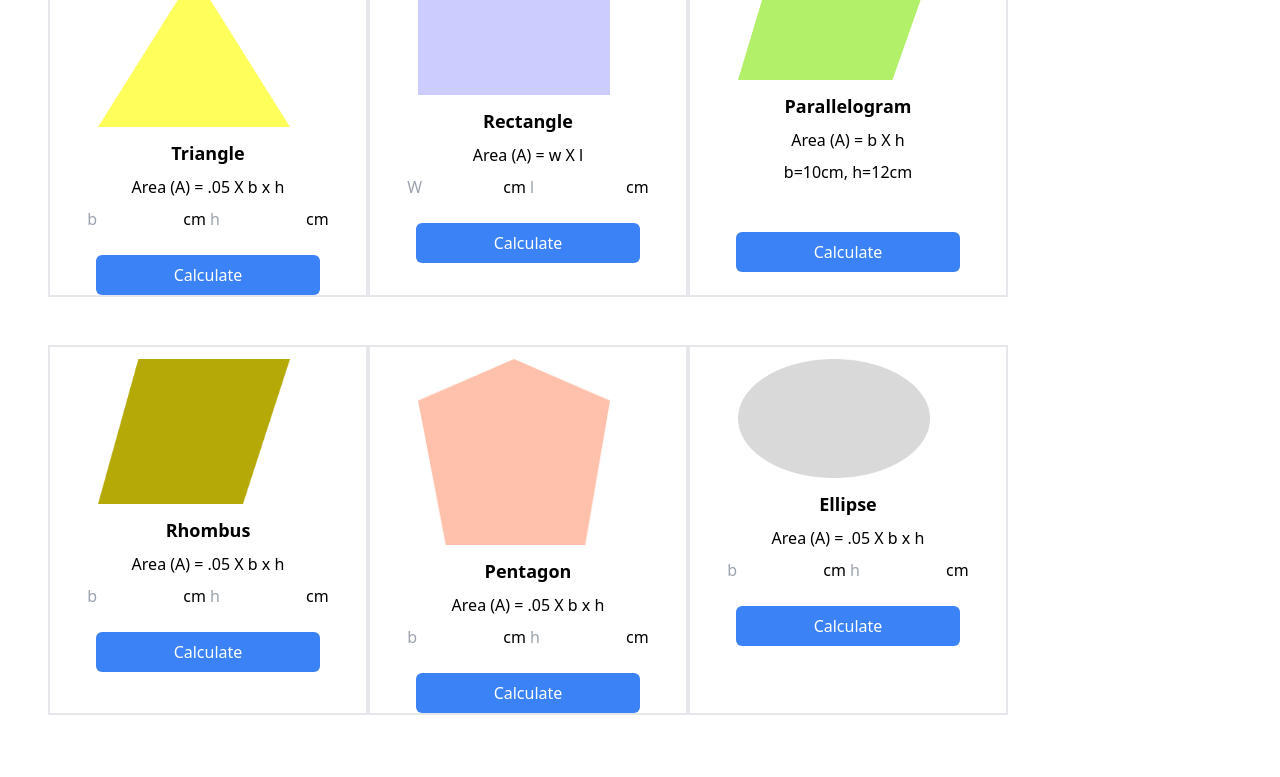
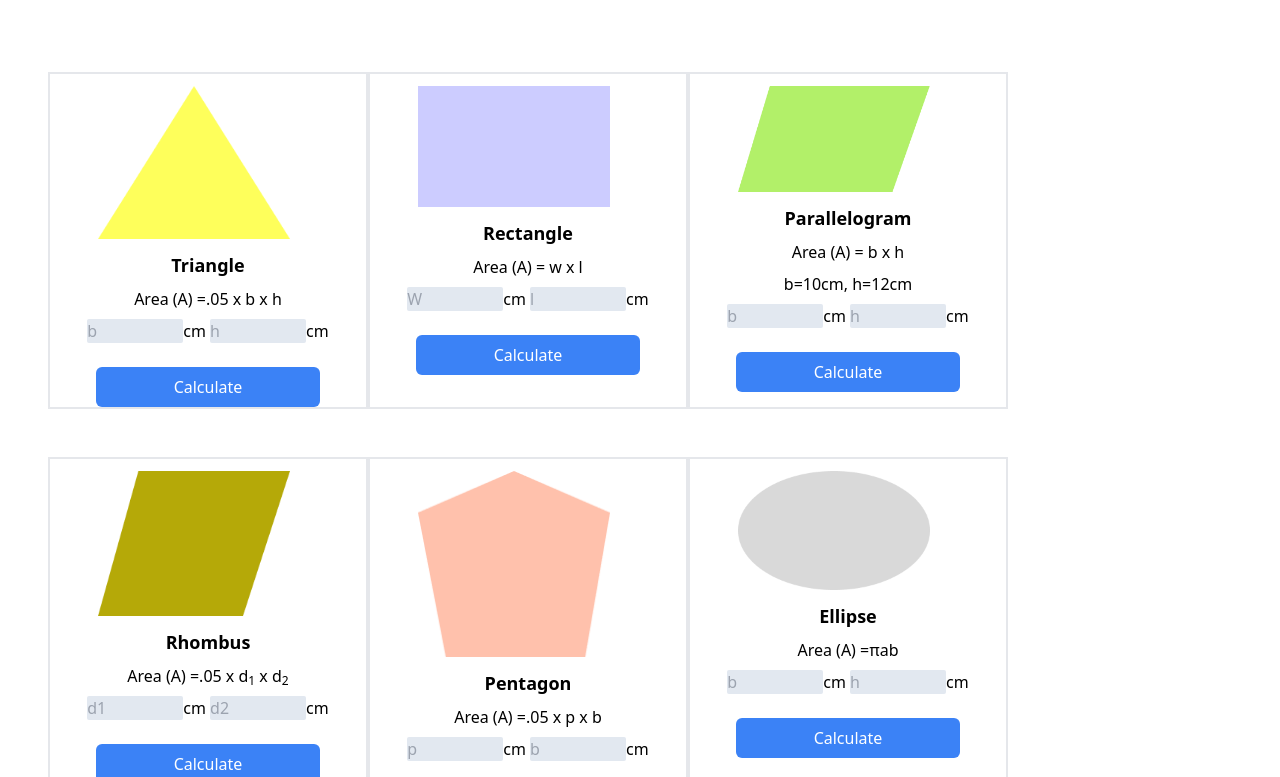
Before and after one commit to shakilahmedshuvo/geometry-genius, a plain HTML site: page index.html in a window 1280 px wide. Shown: the part 136-913 px from the top of the page. Before the commit the page ends 851 px from the top, so only its background shows below. Drawn offline with nearby package versions, Linux system fonts and the light colour scheme.

Commit message:
add some card placehoiloder and card styles

```diff
--- a/index.html
+++ b/index.html
@@ -16,13 +16,12 @@
 
 <body>
     <!-- header section start  -->
-    <header class="flex justify-between">
-        <h1>Interactive
+    <header class="flex justify-between mx-14 my-8 bg-sky-100 px-10 py-2">
+        <h1 class="text-4xl font-bold">Interactive
             <br>
-            <span>Interactive
-                Geometry Genius</span>
+            <span class="text-2xl font-thin">Geometry Genius</span>
         </h1>
-        <button>Blog</button>
+        <button class="bg-blue-500 text-white px-10 rounded-md h-12 mt-4">Blog</button>
     </header>
     <!-- header section end  -->
     <main>
@@ -33,12 +32,10 @@
                 <div class="text-center">
                     <img class="ml-12 w-48 pt-3" src="images/triangle.png" alt="">
                     <h4 class="font-semibold text-lg mt-3">Triangle</h4>
-                    <p class="mt-2">Area (A) =
-                        .05 X b
-                        x h</p>
-                    <input class="w-24 bg-grey-200 mt-2 rounded-sm " type="text" name="" id=""
+                    <p class="mt-2">Area (A) =.05 x b x h</p>
+                    <input class="w-24 mt-2 rounded-sm bg-slate-200" type="text" name="" id=""
                         placeholder="b"><span>cm</span>
-                    <input class="w-24 bg-grey-200 mt-2 rounded-sm " type="text" name="" id=""
+                    <input class="w-24 bg-grey-200 mt-2 rounded-sm bg-slate-200" type="text" name="" id=""
                         placeholder="h"><span>cm</span>
                     <br>
                     <br>
@@ -50,10 +47,10 @@
                 <div class="text-center">
                     <img class="ml-12 w-48 pt-3" src="images/rectangle.png" alt="">
                     <h4 class="font-semibold text-lg mt-3">Rectangle</h4>
-                    <p class="mt-2">Area (A) = w X l</p>
-                    <input class="w-24 bg-grey-200 mt-2 rounded-sm " type="text" name="" id=""
+                    <p class="mt-2">Area (A) = w x l</p>
+                    <input class="w-24 bg-slate-200 mt-2 rounded-sm " type="text" name="" id=""
                         placeholder="W"><span>cm</span>
-                    <input class="w-24 bg-grey-200 mt-2 rounded-sm " type="text" name="" id=""
+                    <input class="w-24 bg-slate-200 mt-2 rounded-sm " type="text" name="" id=""
                         placeholder="l"><span>cm</span>
                     <br>
                     <br>
@@ -65,12 +62,12 @@
                 <div class="text-center">
                     <img class="ml-12 w-48 pt-3" src="images/parallelogram.png" alt="">
                     <h4 class="font-semibold text-lg mt-3">Parallelogram</h4>
-                    <p class="mt-2">Area (A) = b X h</p>
+                    <p class="mt-2">Area (A) = b x h</p>
                     <p class="mt-2">b=10cm, h=12cm</p>
-                    <!-- <input class="w-24 bg-grey-200 mt-2 rounded-sm " type="text" name="" id=""
+                    <input class="w-24 bg-slate-200 mt-2 rounded-sm " type="text" name="" id=""
                         placeholder="b"><span>cm</span>
-                    <input class="w-24 bg-grey-200 mt-2 rounded-sm " type="text" name="" id=""
-                        placeholder="h"><span>cm</span> -->
+                    <input class="w-24 bg-slate-200 mt-2 rounded-sm " type="text" name="" id=""
+                        placeholder="h"><span>cm</span>
                     <br>
                     <br>
                     <button class="w-56 bg-blue-500 p-2 font-medium text-white rounded-md">Calculate</button>
@@ -81,13 +78,11 @@
                 <div class="text-center">
                     <img class="ml-12 w-48 pt-3" src="images/rhombus.png" alt="">
                     <h4 class="font-semibold text-lg mt-3">Rhombus</h4>
-                    <p class="mt-2">Area (A) =
-                        .05 X b
-                        x h</p>
-                    <input class="w-24 bg-grey-200 mt-2 rounded-sm " type="text" name="" id=""
-                        placeholder="b"><span>cm</span>
-                    <input class="w-24 bg-grey-200 mt-2 rounded-sm " type="text" name="" id=""
-                        placeholder="h"><span>cm</span>
+                    <p class="mt-2">Area (A) =.05 x d<sub>1</sub> x d<sub>2</sub></p>
+                    <input class="w-24 bg-slate-200 mt-2 rounded-sm " type="text" name="" id=""
+                        placeholder="d1"><span>cm</span>
+                    <input class="w-24 bg-slate-200 mt-2 rounded-sm " type="text" name="" id=""
+                        placeholder="d2"><span>cm</span>
                     <br>
                     <br>
                     <button class="w-56 bg-blue-500 p-2 font-medium text-white rounded-md">Calculate</button>
@@ -98,13 +93,11 @@
                 <div class="text-center">
                     <img class="ml-12 w-48 pt-3" src="images/pentagon.png" alt="">
                     <h4 class="font-semibold text-lg mt-3">Pentagon</h4>
-                    <p class="mt-2">Area (A) =
-                        .05 X b
-                        x h</p>
-                    <input class="w-24 bg-grey-200 mt-2 rounded-sm " type="text" name="" id=""
+                    <p class="mt-2">Area (A) =.05 x p x b</p>
+                    <input class="w-24 bg-slate-200 mt-2 rounded-sm " type="text" name="" id=""
+                        placeholder="p"><span>cm</span>
+                    <input class="w-24 bg-slate-200 mt-2 rounded-sm " type="text" name="" id=""
                         placeholder="b"><span>cm</span>
-                    <input class="w-24 bg-grey-200 mt-2 rounded-sm " type="text" name="" id=""
-                        placeholder="h"><span>cm</span>
                     <br>
                     <br>
                     <button class="w-56 bg-blue-500 p-2 font-medium text-white rounded-md">Calculate</button>
@@ -115,12 +108,10 @@
                 <div class="text-center">
                     <img class="ml-12 w-48 pt-3 mx-auto block" src="images/ellipse.png" alt="">
                     <h4 class="font-semibold text-lg mt-3">Ellipse</h4>
-                    <p class="mt-2">Area (A) =
-                        .05 X b
-                        x h</p>
-                    <input class="w-24 bg-grey-200 mt-2 rounded-sm " type="text" name="" id=""
+                    <p class="mt-2">Area (A) =&pi;ab</p>
+                    <input class="w-24 bg-slate-200 mt-2 rounded-sm " type="text" name="" id=""
                         placeholder="b"><span>cm</span>
-                    <input class="w-24 bg-grey-200 mt-2 rounded-sm " type="text" name="" id=""
+                    <input class="w-24 bg-slate-200 mt-2 rounded-sm " type="text" name="" id=""
                         placeholder="h"><span>cm</span>
                     <br>
                     <br>
```
